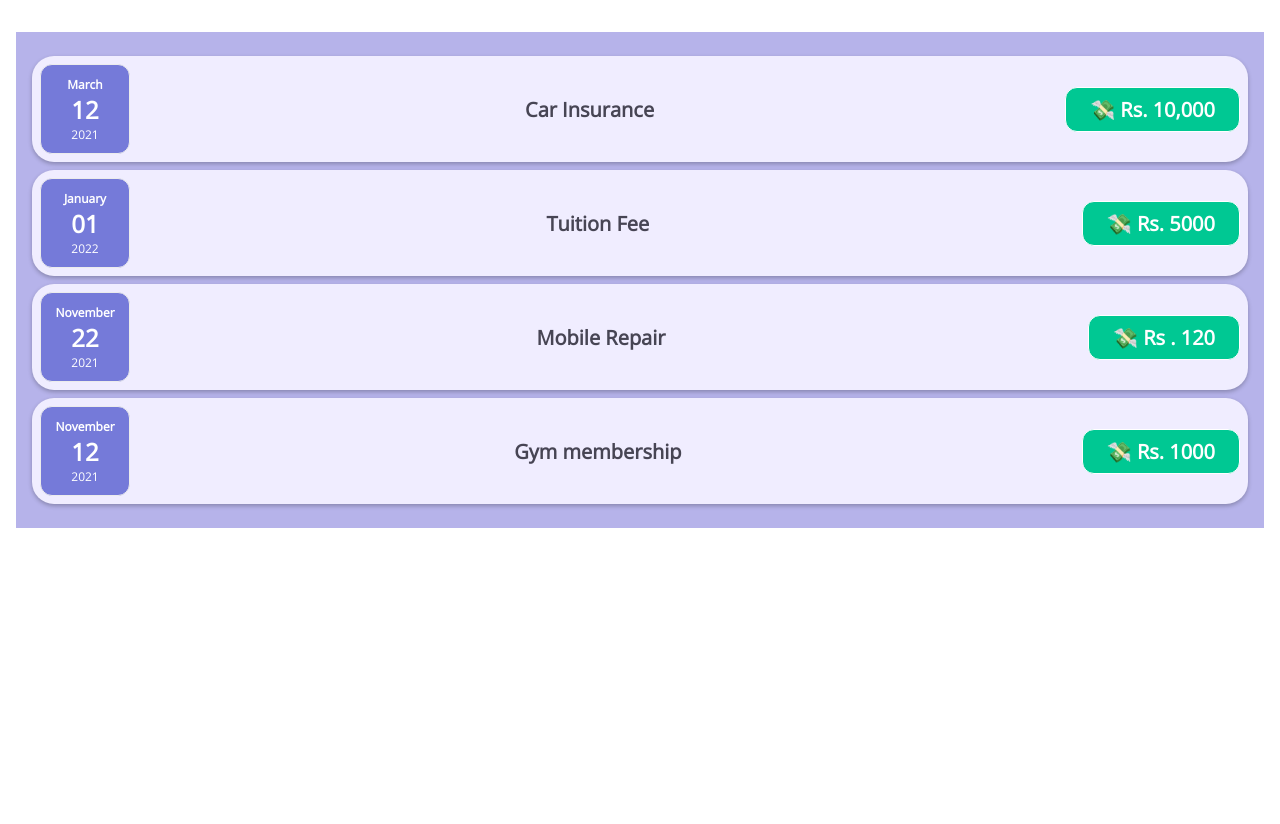
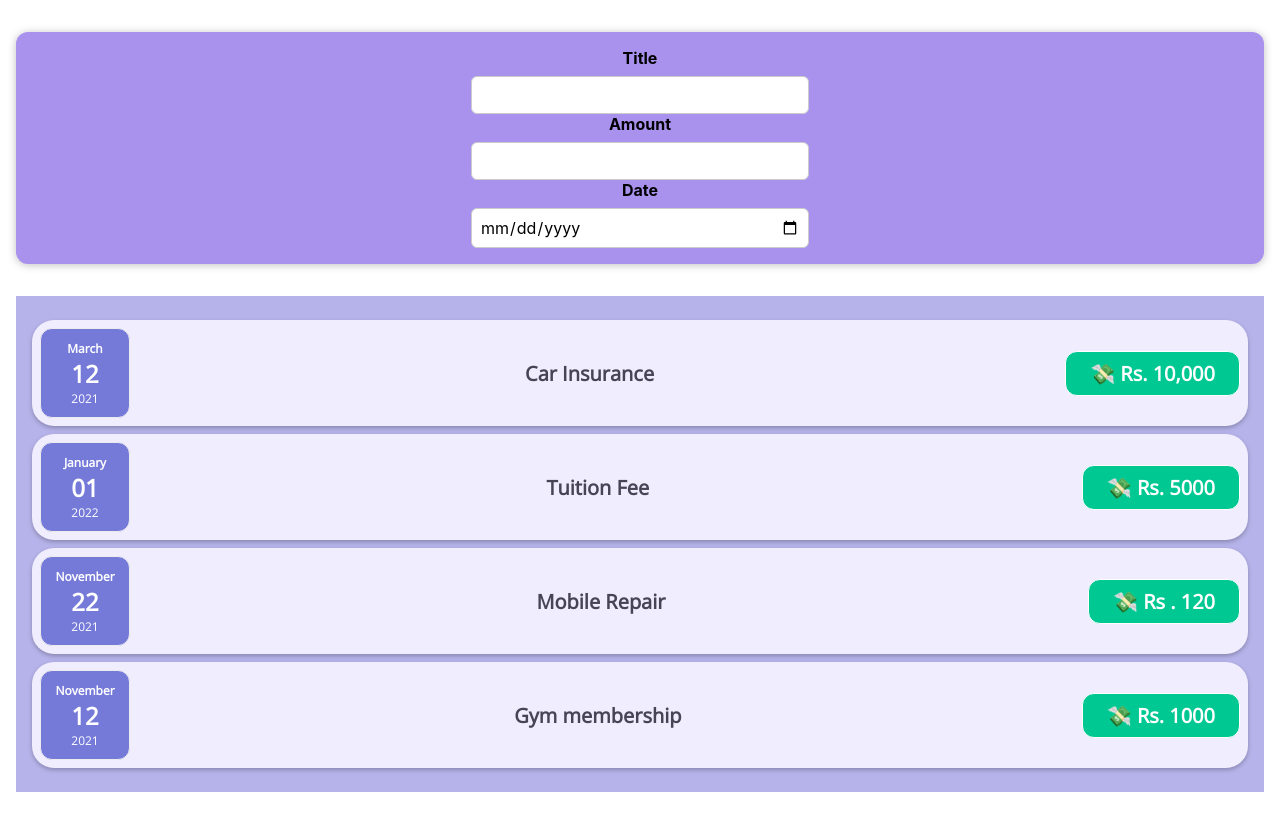
Before and after one commit to dsrao711/ExpenseTracker, a React (Create React App) app in the folder expensetracker/: page / in a window 1280 px wide. Before the commit the page ends 800 px from the top, so only its background shows below. Built offline with nearby package versions, Linux system fonts and the light colour scheme; the HTML template or start-up script is replaced by a standard one.

Commit message:
expense form

```diff
--- a/expensetracker/src/App.js
+++ b/expensetracker/src/App.js
@@ -1,10 +1,12 @@
 import './App.css';
 import Expenses from './components/Expenses/Expenses';
+import NewExpense from './components/NewExpense/NewExpense';
 
 function App() {
 
   return (
     <div className="App">
+      <NewExpense/>
       <Expenses/>
     </div>
   );
--- a/expensetracker/src/components/Card/Card.css
+++ /dev/null
@@ -1,4 +0,0 @@
-.card {
-    box-shadow: 0 2px 4px rgba(0, 0, 0, 0.25);
-    border-radius: 12px;
-}
--- a/expensetracker/src/components/Card/Card.js
+++ /dev/null
@@ -1,11 +0,0 @@
-import React from 'react'
-import './Card.css'
-
-export default function Card(props) {
-    const classes = 'card' + props.className ;
-    return (
-        <div className = {classes}>
-            {props.children}
-        </div>
-    )
-}
--- a/expensetracker/src/components/ExpenseItem/ExpenseItem.js
+++ b/expensetracker/src/components/ExpenseItem/ExpenseItem.js
@@ -1,9 +1,10 @@
-import React from 'react'
+import {React} from 'react'
 import ExpenseDate from './ExpenseDate/ExpenseDate'
 import './ExpenseItem.css'
-import Card from '../Card/Card'
 
 export default function ExpenseItem(props) {
+
+
 
     return (
         <div className="expense-item">
--- /dev/null
+++ b/expensetracker/src/components/NewExpense/ExpenseForm/ExpenseForm.css
@@ -0,0 +1,26 @@
+.new-expense__controls {
+    display: flex;
+    flex-wrap: wrap;
+    gap: 1rem;
+    margin-bottom: 1rem;
+    text-align: left;
+}
+
+.new-expense__control label {
+    font-weight: bold;
+    margin-bottom: 0.5rem;
+    display: block;
+}
+
+.new-expense__control input {
+    font: inherit;
+    padding: 0.5rem;
+    border-radius: 6px;
+    border: 1px solid #ccc;
+    width: 20rem;
+    max-width: 100%;
+}
+
+.new-expense__actions {
+    text-align: right;
+}
--- /dev/null
+++ b/expensetracker/src/components/NewExpense/ExpenseForm/ExpenseForm.js
@@ -0,0 +1,30 @@
+import {React , useState }from 'react' ;
+import './ExpenseForm.css' ;
+
+const ExpenseForm = () => {
+
+
+
+    return (
+        <div className = "new-expense__control">
+
+            <div className="new-expense__control">
+                <label>Title</label>
+                <input type="text" />
+            </div>
+
+            <div className="new-expense__control">
+                <label>Amount</label>
+                <input type="number" min = "10" step = "10"  />
+            </div>
+
+            <div className="new-expense__control">
+                <label>Date</label>
+                <input type="date" min = "2020-01-01" max = "2021-12-31" />
+            </div>
+
+        </div>
+    )
+}
+
+export default ExpenseForm
--- /dev/null
+++ b/expensetracker/src/components/NewExpense/NewExpense.css
@@ -0,0 +1,38 @@
+.new-expense {
+    background-color: #a892ee;
+    padding: 1rem;
+    margin: 2rem auto;
+    width: 90rem;
+    max-width: 95%;
+    border-radius: 12px;
+    text-align: center;
+    box-shadow: 0 1px 8px rgba(0, 0, 0, 0.25);
+}
+
+.new-expense button {
+    font: inherit;
+    cursor: pointer;
+    padding: 1rem 2rem;
+    border: 1px solid #40005d;
+    background-color: #40005d;
+    color: white;
+    border-radius: 12px;
+    margin-right: 1rem;
+}
+
+.new-expense button:hover,
+.new-expense button:active {
+    background-color: #510674;
+    border-color: #510674;
+}
+
+.new-expense button.alternative {
+    color: #220131;
+    border-color: transparent;
+    background-color: transparent;
+}
+
+.new-expense button.alternative:hover,
+.new-expense button.alternative:active {
+    background-color: #ddb3f8;
+}
--- /dev/null
+++ b/expensetracker/src/components/NewExpense/NewExpense.js
@@ -0,0 +1,13 @@
+import React from 'react'
+import './NewExpense.css'
+import ExpenseForm from './ExpenseForm/ExpenseForm'
+
+const NewExpense = () => {
+    return (
+        <div className = "new-expense">
+            <ExpenseForm/>
+        </div>
+    )
+}
+
+export default NewExpense
```
Also changed, not shown: expensetracker/src/components/UI/HomePage.js (added).
